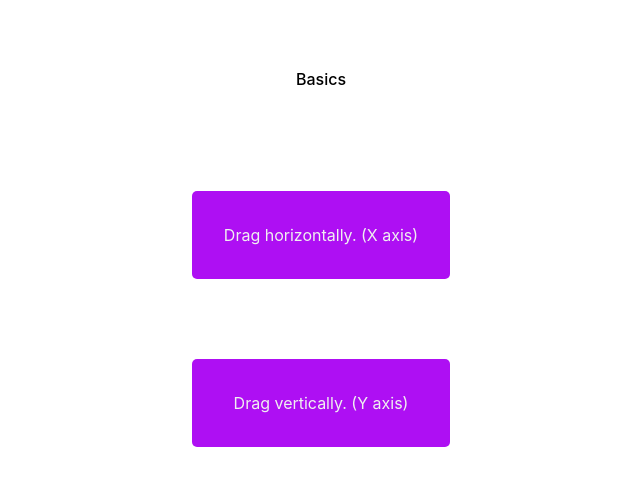
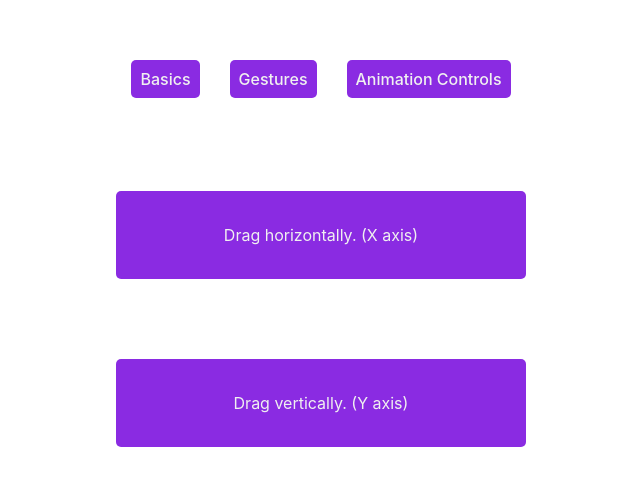
Before and after one commit to JesterOlayvar219/react-framer-motion, a React (Vite) app: page / in a window 1280 px wide. Shown: the part 103-588 px from the top of the page, without its empty margins (319-959 px from the left). Built offline with nearby package versions, Linux system fonts and the light colour scheme.

Commit message:
Added new routes, links to new pages and styles

```diff
--- a/src/App.css
+++ b/src/App.css
@@ -1,6 +1,9 @@
 :root {
-  --primary-color: rgb(174, 15, 243);
+  --primary-color: blueviolet;
+  --primary-hover-color: rgb(155, 62, 242);
+  --primary-button-color: orange;
   --primary-text-color: rgb(240, 240, 240);
+  --primary-box-color: cadetblue;
 }
 
 #root {
@@ -19,34 +22,42 @@
 }
 
 .button {
-  background-color: white;
-  color: black;
+  background-color: var(--primary-button-color);
   padding: 9px;
   border-radius: 5px;
+  transition: background-color 0.3s ease-in-out;
+}
+
+.button:focus {
+  outline: none;
 }
 
 nav {
   margin-bottom: 100px;
   .button {
-    background-color: white;
-    color: black;
-    padding: 9px;
-    border-radius: 5px;
-    transition: background-color 0.3s ease-in-out;
+    background-color: var(--primary-color);
+    color: var(--primary-text-color);
     margin: 15px;
   }
   .button:hover {
-    background-color: #ddd;
-    color: black;
+    background-color: var(--primary-hover-color);
+    color: var(--primary-text-color);
   }
 }
 
 .animate-box {
-  width: 25rem;
+  width: 15rem;
   height: 15rem;
-  background-color: cadetblue;
+  background-color: var(--primary-box-color);
   border-radius: 5px;
   margin-top: 30px;
+}
+
+.flex {
+  display: flex;
+  justify-content: center;
+  align-items: center;
+  gap: 20px;
 }
 
 /* .logo {
--- a/src/App.tsx
+++ b/src/App.tsx
@@ -4,6 +4,8 @@ import "./App.css";
 import { BrowserRouter as Router, Routes, Route } from "react-router-dom";
 import Home from "./components/Home";
 import { FramerMotionBasics } from "./components/FramerMotionBasics";
+import Gestures from "./components/Gestures";
+import AnimationControls from "./components/animationControls";
 
 function App() {
   return (
@@ -12,6 +14,8 @@ function App() {
         <Routes>
           <Route path="/" element={<Home />} />
           <Route path="/basics" element={<FramerMotionBasics />} />
+          <Route path="/gestures" element={<Gestures />} />
+          <Route path="/animationControls" element={<AnimationControls />} />
         </Routes>
       </Router>
     </Fragment>
--- a/src/components/Home.tsx
+++ b/src/components/Home.tsx
@@ -7,6 +7,12 @@ const Home = () => {
       <nav>
         <Link to="basics" className="button">
           Basics
+        </Link>
+        <Link to="gestures" className="button">
+          Gestures
+        </Link>
+        <Link to="animationControls" className="button">
+          Animation Controls
         </Link>
       </nav>
       <motion.div
```
